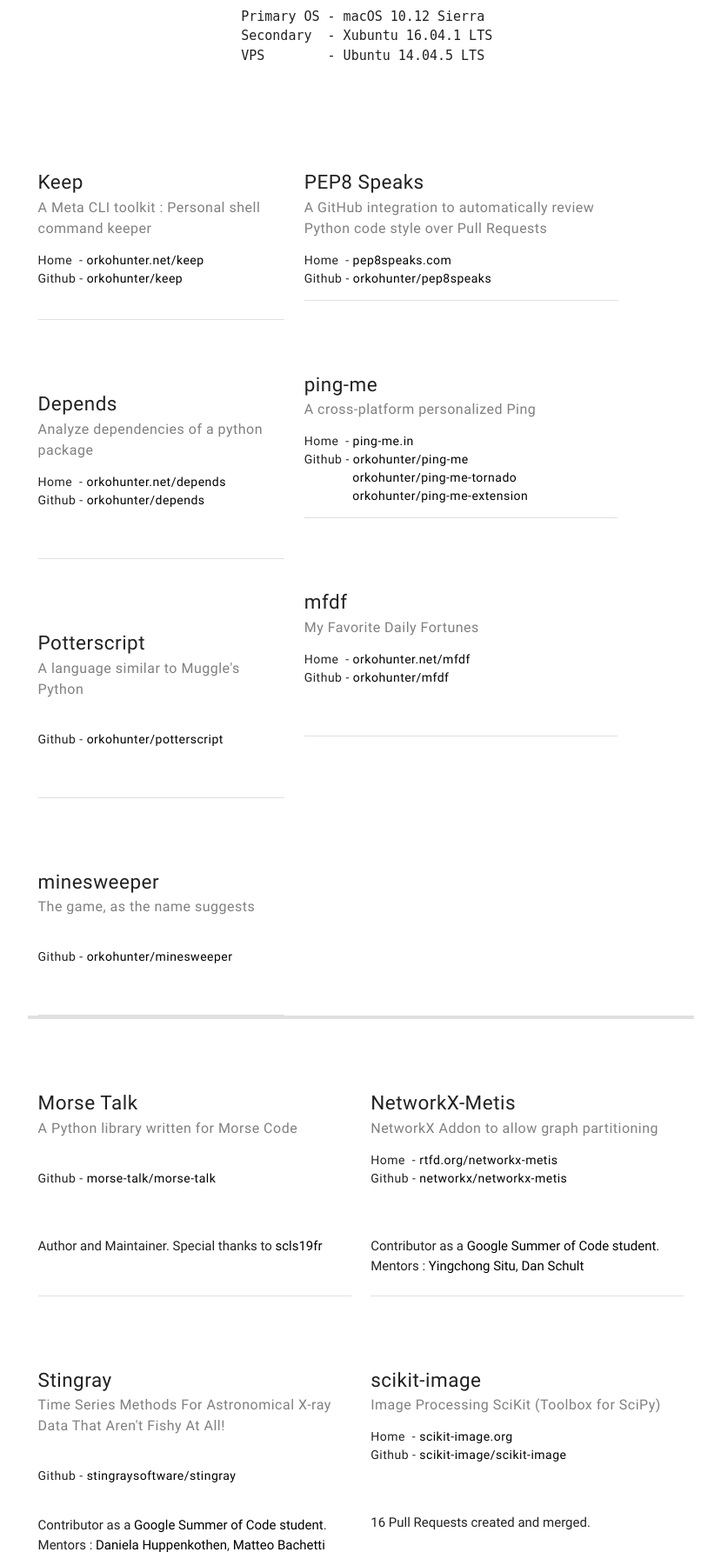
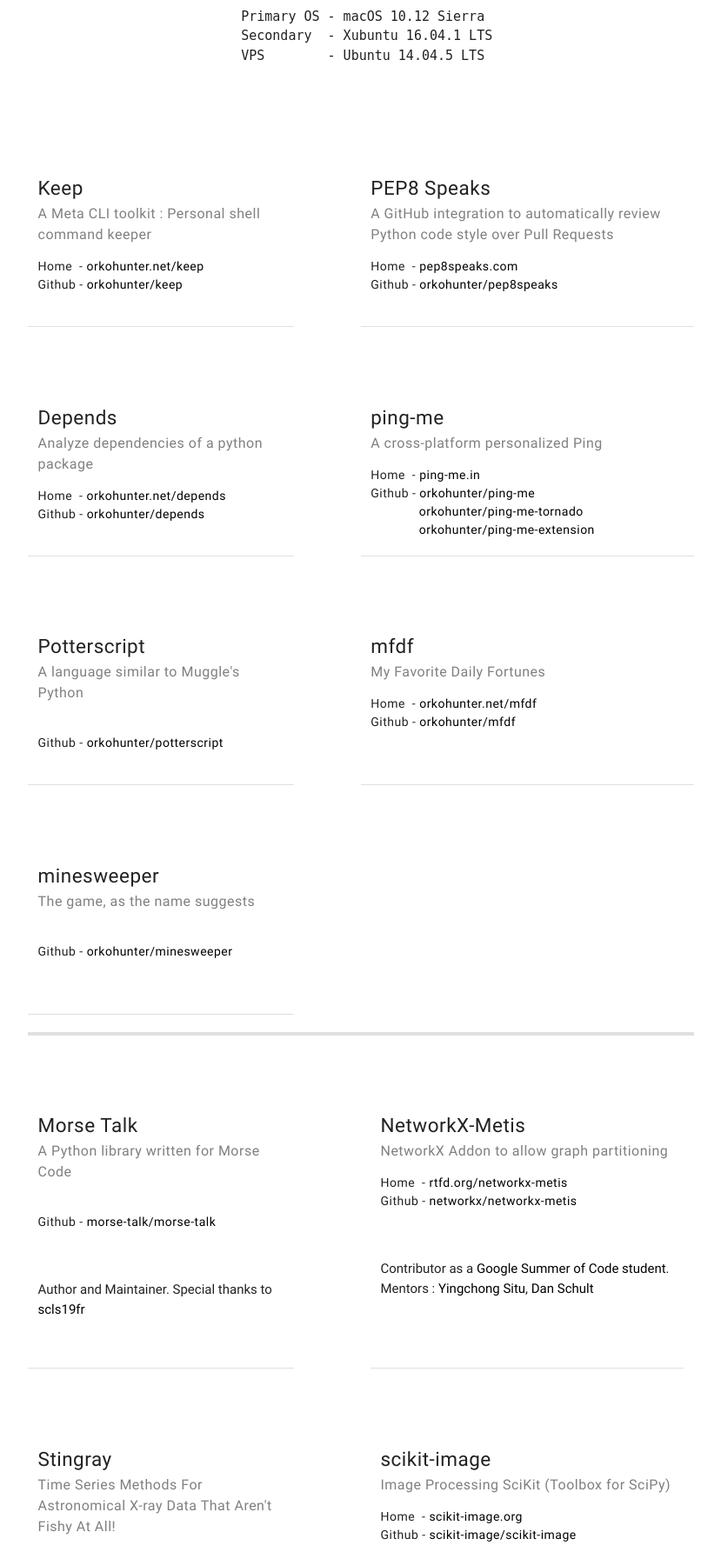
Before and after one commit to Parth-Vader/Site, a Flask app: page /projects in a window 1280 px wide. Shown: the part 229-2014 px from the top of the page at 87% size, without its empty margins (225-1054 px from the left). Run offline with Flask 2, Linux system fonts and the light colour scheme; some libraries are stand-ins or nearby versions.

Commit message:
Add cards to project view

```diff
--- a/static/css/home/main.css
+++ b/static/css/home/main.css
@@ -63,3 +63,11 @@
 	font-stretch: semi-expanded;
 	letter-spacing: 0.5px;
 }
+
+.card {
+	height: 16em;
+}
+
+.org {
+	height: 24em;
+}
--- a/templates/home/projects.html
+++ b/templates/home/projects.html
@@ -25,111 +25,140 @@
 
             <!-- Personal Projects Left Column -->
             <div class="col s4 offset-s1">
+                <div class="row">
                     <!-- Keep -->
-                <div class="project">
+                    <div class="card col s12 z-depth-0">
                         <div class="p-name">Keep</div>
                         <div class="p-desc">A Meta CLI toolkit : Personal shell command keeper</div>
                         <pre class="p-links">Home  - <a href="https://orkohunter.net/keep" >orkohunter.net/keep</a><br>Github - <a href="https://github.com/orkohunter/keep" target="_blank">orkohunter/keep</a><br></pre><br>
                     </div>
 
 
-                <div class="divider"></div>
+                    <div class="divider col s12"></div>
 
                     <!-- depends -->
-                <div class="project">
+                    <div class="card col s12 z-depth-0">
                         <div class="p-name">Depends</div>
                         <div class="p-desc">Analyze dependencies of a python package</div>
                         <pre class="p-links">Home  - <a href="https://orkohunter.net/depends" >orkohunter.net/depends</a><br>Github - <a href="https://github.com/orkohunter/depends" target="_blank">orkohunter/depends</a><br><br><br></pre>
                     </div>
 
-                <div class="divider"></div>
+                    <div class="divider col s12"></div>
 
                     <!-- Potterscript -->
+                    <div class="card col s12 z-depth-0">
                         <div class="p-name">Potterscript</div>
                         <div class="p-desc">A language similar to Muggle's Python </div>
                         <pre class="p-links"><br>Github - <a href="https://github.com/orkohunter/potterscript" target="_blank">orkohunter/potterscript</a><br><br><br></pre>
+                    </div>
 
-                <div class="divider"></div>
+                    <div class="divider col s12"></div>
 
                     <!-- Minesweeper -->
+                    <div class="card col s12 z-depth-0">
                         <div class="p-name">minesweeper</div>
                         <div class="p-desc">The game, as the name suggests</div>
                         <pre class="p-links"><br>Github - <a href="https://github.com/orkohunter/minesweeper" target="_blank">orkohunter/minesweeper</a><br><br><br></pre>
+                    </div>
 
-                <div class="divider"></div>
-
+                    <div class="divider col s12"></div>
+                </div>
             </div>
 
             <!-- Personal Projects Right Column -->
-            <div class="col s5">
+            <div class="col s5 offset-s1">
+                <div class="row">
+
                     <!-- PEP8 Speaks -->
+                    <div class="card col s12 z-depth-0">
                         <div class="p-name">PEP8 Speaks</div>
                         <div class="p-desc">A GitHub integration to automatically review Python code style over Pull Requests</div>
                         <pre class="p-links">Home  - <a href="https://pep8speaks.com" >pep8speaks.com</a><br>Github - <a href="https://github.com/orkohunter/pep8speaks" target="_blank">orkohunter/pep8speaks</a><br></pre>
+                    </div>
 
-                <div class="divider"></div>
+                    <div class="divider col s12"></div>
+
                     <!-- ping-me -->
+                    <div class="card col s12 z-depth-0">
                         <div class="p-name">ping-me</div>
                         <div class="p-desc">A cross-platform personalized Ping</div>
                         <pre class="p-links">Home  - <a href="https://www.ping-me.in" target="_blank">ping-me.in</a><br>Github - <a href="https://github.com/orkohunter/ping-me" target="_blank">orkohunter/ping-me</a><br>              <a href="https://github.com/orkohunter/ping-me-tornado" target="_blank">orkohunter/ping-me-tornado</a><br>              <a href="https://github.com/orkohunter/ping-me-extension" target="_blank">orkohunter/ping-me-extension</a></pre>
+                    </div>
 
-                <div class="divider"></div>
+                    <div class="divider col s12"></div>
 
                     <!-- mfdf -->
+                    <div class="card col s12 z-depth-0">
                         <div class="p-name">mfdf</div>
                         <div class="p-desc">My Favorite Daily Fortunes</div>
                         <pre class="p-links">Home  - <a href="https://orkohunter.net/mfdf" >orkohunter.net/mfdf</a><br>Github - <a href="https://github.com/orkohunter/mfdf" target="_blank">orkohunter/mfdf</a><br><br><br></pre>
+                    </div>
 
-                <div class="divider"></div>
+                    <div class="divider col s12"></div>
+                </div>
 
             </div>
 
             <div style="height: 4px;" class="col s10 offset-s1 divider"></div>
 
             <!-- Organizations Left Column -->
-            <div class="col s5 offset-s1">
+            <div class="col s4 offset-s1">
+                <div class="row">
+
                     <!-- Morse Talk -->
+                    <div class="card org col s12 z-depth-0">
                         <div class="p-name">Morse Talk</div>
                         <div class="p-desc">A Python library written for Morse Code</div>
                         <pre class="p-links"><br>Github - <a href="https://github.com/morse-talk/morse-talk" target="_blank">morse-talk/morse-talk</a><br><br><br></pre>
                         <div class="p-contri">Author and Maintainer. Special thanks to <a href="https://github.com/scls19fr">scls19fr</a><br><br></div>
                         <br>
+                    </div>
 
-                <div class="divider"></div>
+
+                    <div class="divider col s12"></div>
 
                     <!-- Stingray -->
+                    <div class="card org col s12 z-depth-0">
                         <div class="p-name">Stingray</div>
                         <div class="p-desc">Time Series Methods For Astronomical X-ray Data That Aren't Fishy At All!</div>
                         <pre class="p-links"><br>Github - <a href="https://github.com/stingraysoftware/stingray" target="_blank">stingraysoftware/stingray</a><br><br></pre>
                         <div class="p-contri">Contributor as a <a href="https://summerofcode.withgoogle.com/projects/#5755858201870336" target="_blank">Google Summer of Code student</a>. <br>Mentors : <a href="https://github.com/dhuppenkothen" target="_blank">Daniela Huppenkothen</a>, <a href="https://github.com/matteobachetti target="_blank"">Matteo Bachetti</a><br><br></div>
+                    </div>
 
-                <div class="divider"></div>
+                    <div class="divider col s12"></div>
 
                     <!-- plot2table -->
+                    <div class="card org col s12 z-depth-0">
                         <div class="p-name">plot2table</div>
                         <div class="p-desc">Extract plots from research papers and produce tables of data points.</div>
                         <pre class="p-links"><br>Github - <a href="https://github.com/LLRHall/plot2table" target="_blank">LLRHall/plot2table</a><br><br></pre>
                         <div class="p-contri">Won silver medal at Inter-hall competition at IIT Kharagpur.<br><br></div>
+                    </div>
 
-
+                </div>
             </div>
 
             <!-- Organizations Right Column -->
-            <div class="col s5">
+            <div class="col s5 offset-s1">
+
+
                 <!-- Networkx-Metis -->
+                <div class="card org col s12 z-depth-0">
                     <div class="p-name">NetworkX-Metis</div>
                     <div class="p-desc">NetworkX Addon to allow graph partitioning</div>
                     <pre class="p-links">Home  - <a href="http://networkx-metis.readthedocs.org/en/latest" target="_blank">rtfd.org/networkx-metis</a><br>Github - <a href="https://github.com/networkx/networkx-metis" target="_blank">networkx/networkx-metis</a><br><br><br></pre>
                     <div class="p-contri">Contributor as a <a href="https://www.google-melange.com/archive/gsoc/2015/orgs/python/projects/orkohunter.html" target="_blank">Google Summer of Code student</a>. <br>Mentors : <a href="https://github.com/ysitu" target="_blank">Yingchong Situ</a>, <a href="http://www.colgate.edu/facultysearch/facultydirectory/dschult" target="_blank">Dan Schult</a><br><br></div></pre>
+                </div>
 
-                <div class="divider"></div>
+                <div class="divider col s12"></div>
 
                 <!-- scikit-image -->
+                <div class="card org col s12 z-depth-0">
                     <div class="p-name">scikit-image</div>
                     <div class="p-desc">Image Processing SciKit (Toolbox for SciPy)</div>
                     <pre class="p-links">Home  - <a href="http://scikit-image.org" target="_blank">scikit-image.org</a><br>Github - <a href="https://github.com/scikit-image/scikit-image" target="_blank">scikit-image/scikit-image</a><br><br><br></pre>
                     <div class="p-contri">16 Pull Requests created and merged.<br><br></div>
-
+                </div>
         </div>
 
         <div class="col s1"></div>
```
Lines whose indentation alone changed are shown as unchanged.
